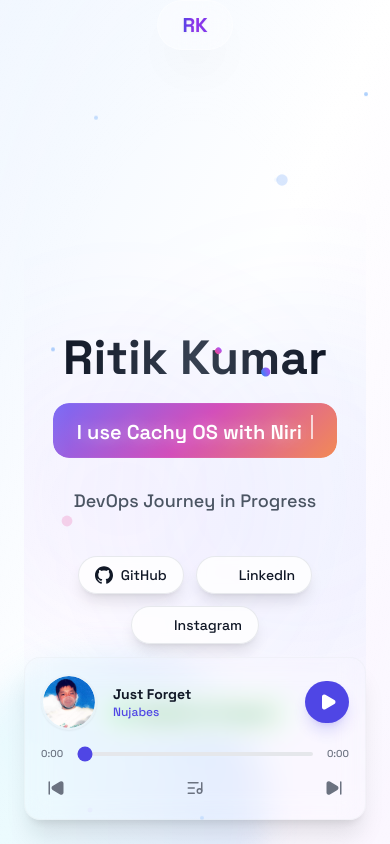
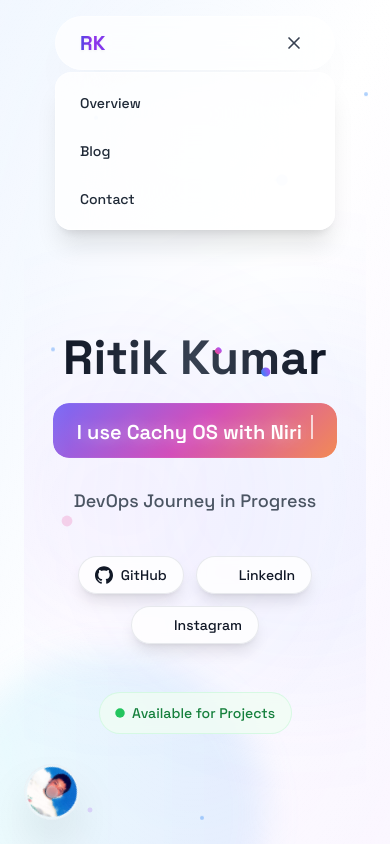
Before and after one commit to ritikkumar27/portfolio_v2, a Next.js app: page / in a window 390 px wide. Both pictures are taken after a click on the button "Toggle Menu". Shown: the top 844 px of the page. Built offline with nearby package versions, Linux system fonts and the light colour scheme; some icons are missing.

Commit message:
fix:fixed navbar and musicplayer for mobile devices

```diff
--- a/src/components/portfolio/MusicSection.tsx
+++ b/src/components/portfolio/MusicSection.tsx
@@ -1,7 +1,7 @@
 "use client";
 
 import { useState, useRef, useEffect } from "react";
-import { Play, Pause, SkipBack, SkipForward, ListMusic } from "lucide-react";
+import { Play, Pause, SkipBack, SkipForward, ListMusic, ChevronDown, ChevronUp } from "lucide-react";
 
 // Playlist using local public assets
 const playlist = [
@@ -29,6 +29,16 @@
   const [currentTime, setCurrentTime] = useState(0);
   const [duration, setDuration] = useState(0);
   const [isPlaylistOpen, setIsPlaylistOpen] = useState(false);
+  const [isMinimized, setIsMinimized] = useState(false);
+
+  // Conditionally collapse on mobile load
+  useEffect(() => {
+    if (typeof window !== "undefined") {
+      if (window.innerWidth < 768) {
+        setIsMinimized(true);
+      }
+    }
+  }, []);
 
   const audioRef = useRef<HTMLAudioElement | null>(null);
   const currentSong = playlist[currentSongIndex];
@@ -115,10 +125,41 @@
   };
 
   return (
-    <div className="fixed bottom-6 left-6 md:left-8 md:bottom-8 z-40 w-[calc(100%-3rem)] md:w-80 bg-white/5 dark:bg-black/20 backdrop-blur-md border border-gray-200/30 dark:border-white/10 shadow-xl rounded-2xl overflow-hidden transition-all duration-300">
+    <div className={`fixed bottom-6 left-6 md:left-8 md:bottom-8 z-40 transition-all duration-300 ${
+      isMinimized
+        ? "w-14 h-14 md:w-16 md:h-16 rounded-full cursor-pointer hover:scale-105 active:scale-95 flex items-center justify-center bg-white/10 dark:bg-black/30 backdrop-blur-xl border border-gray-200/40 dark:border-white/20 shadow-2xl"
+        : "w-[calc(100%-3rem)] md:w-80 bg-white/5 dark:bg-black/20 backdrop-blur-md border border-gray-200/30 dark:border-white/10 shadow-xl rounded-2xl overflow-hidden"
+    }`}>
 
-      {/* Main Player Area */}
-      <div className="p-4">
+      {isMinimized ? (
+        <div
+          onClick={() => setIsMinimized(false)}
+          className="w-full h-full relative flex items-center justify-center group"
+          title="Expand Music Player"
+        >
+          {/* Spinning Cover */}
+          <div className={`absolute inset-0 rounded-full overflow-hidden transition-all duration-500 border-2 border-gray-200/20 dark:border-indigo-500/30 ${isPlaying ? 'spin-slow' : ''}`}>
+             <img src={currentSong.coverImage} className="w-full h-full object-cover" alt="Vinyl Cover" />
+             <div className="absolute inset-0 m-auto w-3 h-3 bg-white/20 dark:bg-black/40 backdrop-blur-sm rounded-full border border-gray-300/30 dark:border-white/20"></div>
+          </div>
+          {/* View Icon Overlay */}
+          <div className="absolute inset-0 flex items-center justify-center bg-black/40 rounded-full opacity-0 group-hover:opacity-100 transition-opacity backdrop-blur-[2px]">
+            <ChevronUp size={24} className="text-white" />
+          </div>
+        </div>
+      ) : (
+        <>
+          {/* Main Player Area */}
+          <div className="p-4 relative">
+
+            {/* Context menu for minimize */}
+            <button
+              onClick={() => setIsMinimized(true)}
+              className="absolute top-3 right-3 p-1.5 md:flex md:top-2 md:right-2 text-gray-400 hover:text-gray-600 dark:hover:text-gray-300 transition-colors bg-black/5 dark:bg-white/10 rounded-full z-10"
+              aria-label="Minimize Player"
+            >
+              <ChevronDown size={14} />
+            </button>
         {/* Track Info & Play Button */}
         <div className="flex items-center gap-4">
           {/* Constantly spinning cover if playing */}
@@ -235,6 +276,8 @@
           })}
         </div>
       </div>
+      </>
+      )}
 
       {/* Hidden Audio Element */}
       <audio
--- a/src/components/portfolio/Navigation.tsx
+++ b/src/components/portfolio/Navigation.tsx
@@ -1,19 +1,21 @@
 "use client";
-import { motion } from "framer-motion";
+import { motion, AnimatePresence } from "framer-motion";
 import { useState } from "react";
+import { Menu, X } from "lucide-react";
 
 const navItems = ["Overview","Blog", "Contact"];
 
 export default function Navigation() {
   const [hoveredIndex, setHoveredIndex] = useState<number | null>(null);
+  const [isOpen, setIsOpen] = useState(false);
 
   return (
-    <nav className="fixed top-0 md:top-6 w-full z-50 flex justify-center px-4 pointer-events-none">
+    <nav className="fixed top-4 md:top-6 w-full z-50 flex justify-center px-4 md:px-0 pointer-events-none">
 
-      <div className="pointer-events-auto relative group">
-        <div className="absolute -inset-0.5 bg-gradient-to-r from-indigo-500/30 to-purple-600/30 rounded-full blur-md opacity-0 group-hover:opacity-100 transition duration-700"></div>
+      <div className="pointer-events-auto relative group w-full max-w-[280px] md:max-w-fit flex justify-center">
+        <div className="absolute -inset-0.5 bg-gradient-to-r from-indigo-500/30 to-purple-600/30 rounded-full blur-md opacity-0 group-hover:opacity-100 transition duration-700 md:block hidden"></div>
 
-        <div className="relative flex items-center justify-between gap-12 px-6 py-2.5 bg-white/30 dark:bg-black/20 backdrop-blur-xl border border-white/40 dark:border-white/10 shadow-2xl shadow-black/5 dark:shadow-black/20 rounded-full">
+        <div className="relative flex items-center justify-between gap-8 md:gap-12 px-6 py-2.5 bg-white/70 dark:bg-black/40 backdrop-blur-xl border border-white/40 dark:border-white/10 shadow-2xl shadow-black/5 dark:shadow-black/20 rounded-full w-full min-w-full md:min-w-0">
 
           {/* <motion.div
             initial={{ opacity: 0, x: -20 }}
@@ -31,6 +33,15 @@
             >
             RK
           </motion.a>
+
+          {/* Mobile Menu Toggle */}
+          <button
+            onClick={() => setIsOpen(!isOpen)}
+            className="md:hidden p-1.5 text-gray-700 dark:text-gray-300 hover:bg-black/5 dark:hover:bg-white/10 rounded-lg transition-colors"
+            aria-label="Toggle Menu"
+          >
+            {isOpen ? <X size={20} /> : <Menu size={20} />}
+          </button>
 
           <div className="hidden md:flex items-center space-x-1">
             {navItems.map((item, index) => (
@@ -65,6 +76,31 @@
           </div>
 
         </div>
+
+        {/* Mobile Menu Dropdown */}
+        <AnimatePresence>
+          {isOpen && (
+            <motion.div
+              initial={{ opacity: 0, y: -10, scale: 0.95 }}
+              animate={{ opacity: 1, y: 0, scale: 1 }}
+              exit={{ opacity: 0, y: -10, scale: 0.95 }}
+              transition={{ duration: 0.2 }}
+              className="absolute top-[3.5rem] left-0 right-0 p-2 bg-white/80 dark:bg-black/60 backdrop-blur-3xl border border-white/40 dark:border-white/10 rounded-2xl shadow-xl flex flex-col gap-1 md:hidden"
+            >
+              {navItems.map((item) => (
+                <a
+                  key={item}
+                  href={`#${item.toLowerCase()}`}
+                  onClick={() => setIsOpen(false)}
+                  className="px-4 py-3 text-sm font-medium text-gray-800 dark:text-gray-200 hover:bg-black/5 dark:hover:bg-white/10 rounded-xl transition-colors"
+                >
+                  {item}
+                </a>
+              ))}
+            </motion.div>
+          )}
+        </AnimatePresence>
+
       </div>
     </nav>
   );
```
